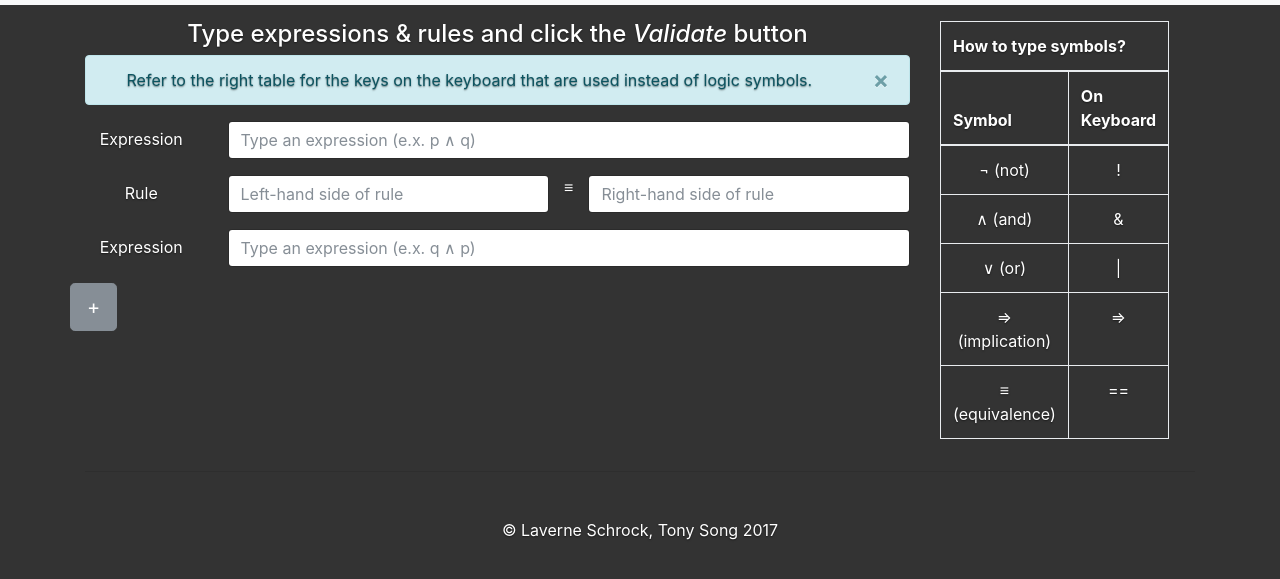
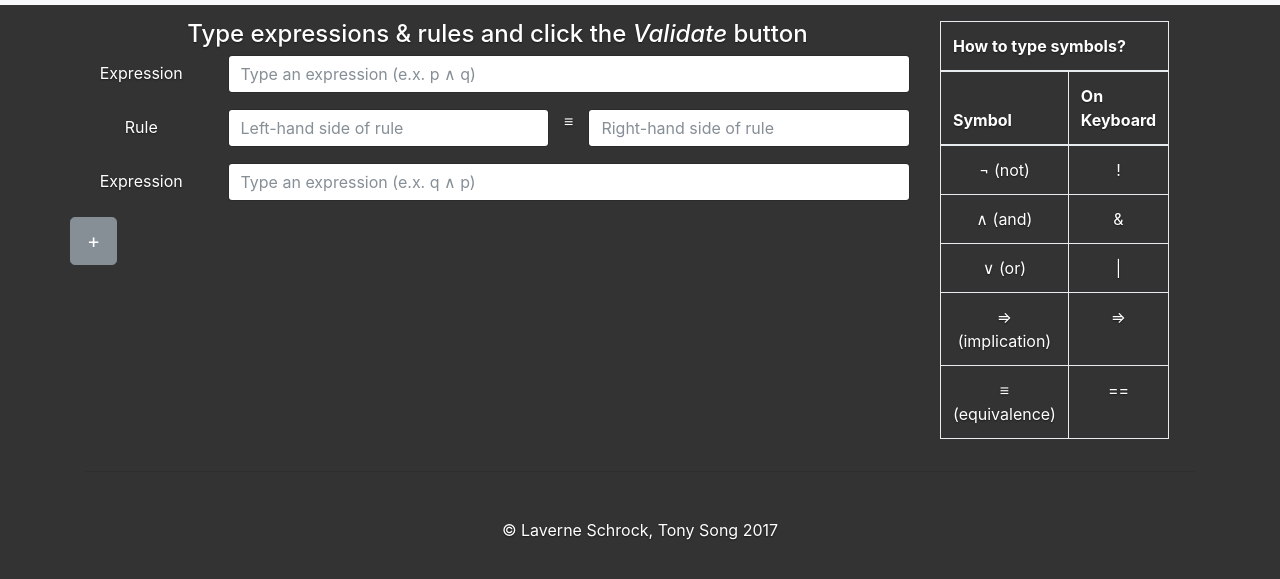
Before and after one commit to UMM-CSci/edsger, a website: page resources/public/index.html in a window 1280 px wide. Shown: the part 69-648 px from the top of the page. Drawn offline with nearby package versions, Linux system fonts and the light colour scheme.

Commit message:
Remove unused instruction banner

```diff
--- a/resources/public/index.html
+++ b/resources/public/index.html
@@ -29,13 +29,6 @@
                 <div class="row">
                     <div class="col-12 col-lg-12">
                         <h4>Type expressions & rules and click the <em>Validate</em> button</h4>
-                        <div class="alert alert-info alert-dismissible fade show" role="alert">
-                            <button type="button" class="close" data-dismiss="alert" aria-label="Close">
-                                <span aria-hidden="true">&times;</span>
-                            </button>
-                            Refer to the right table for the keys on the keyboard that
-                            are used instead of logic symbols.
-                        </div>
                     </div>
                 </div>
                 <!-- User input -->
```
